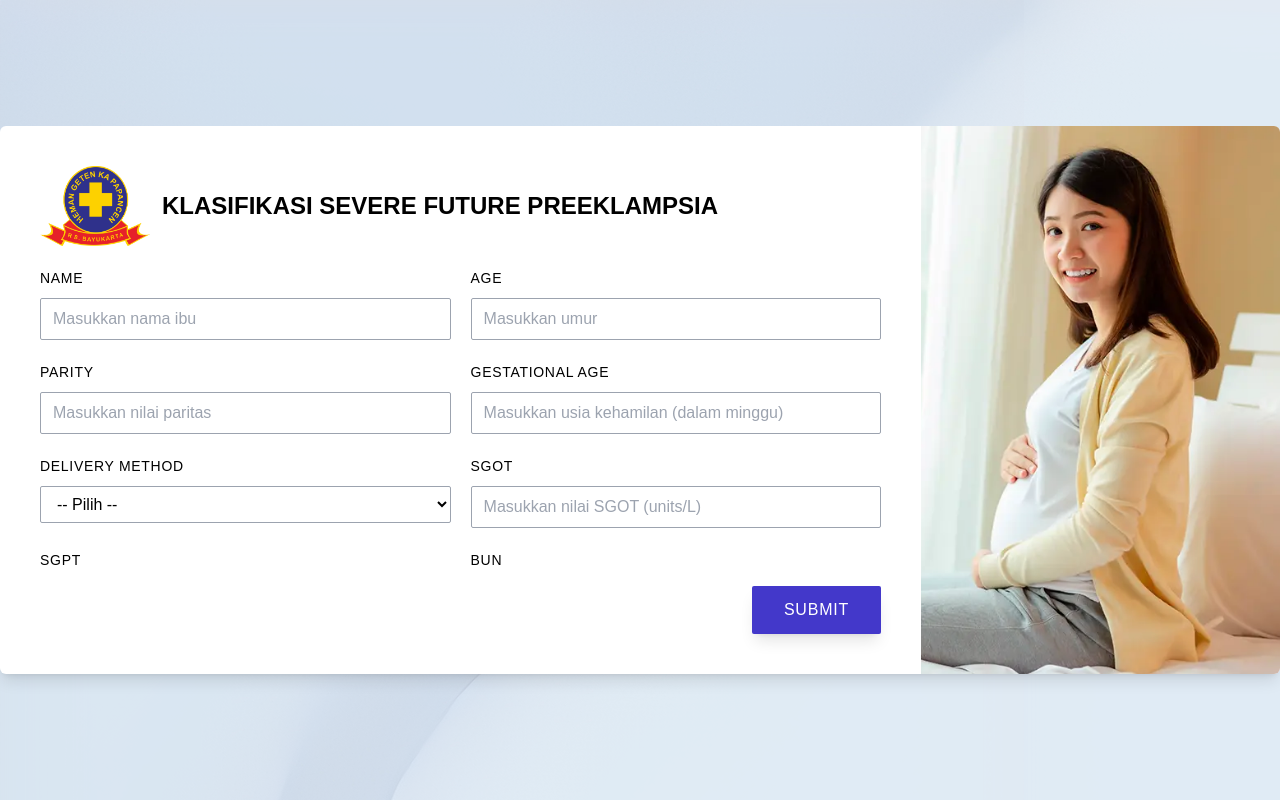
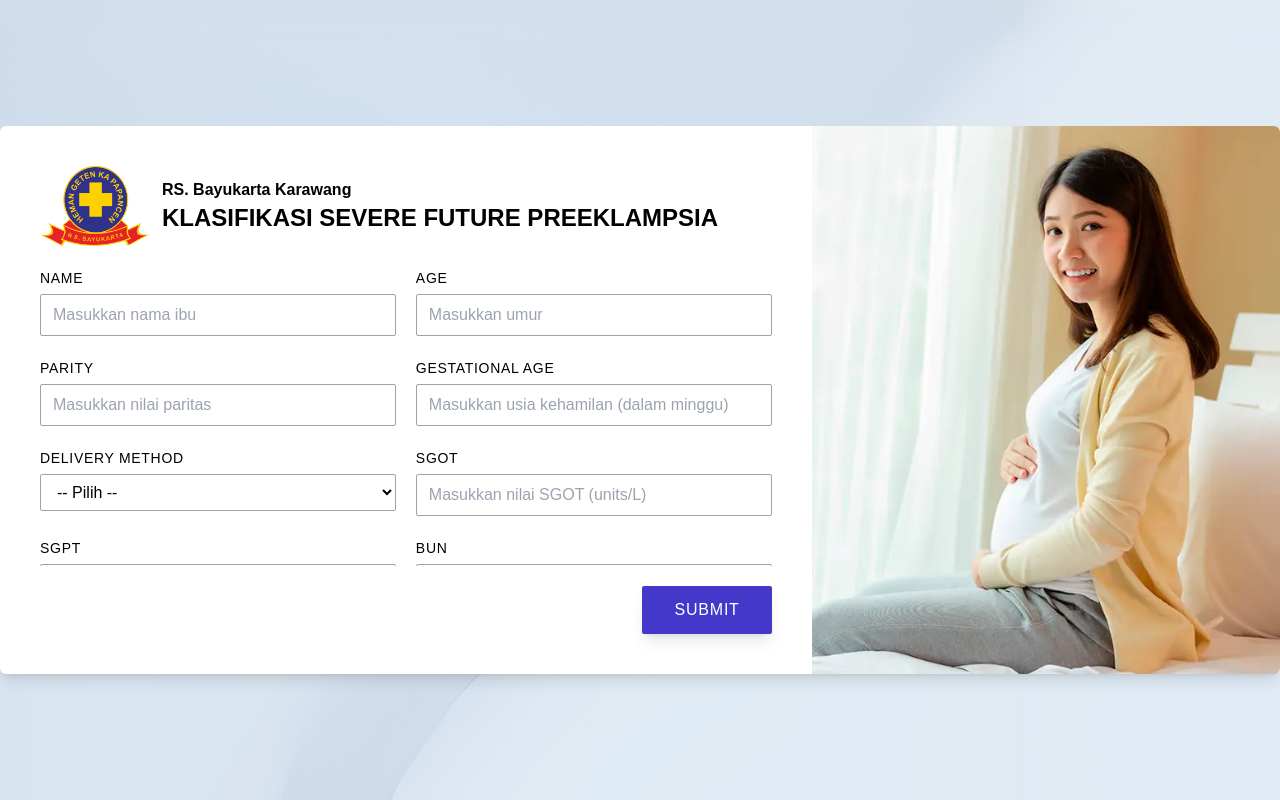
Before and after one commit to samuelber202/preeklampsi-app, a Flask app: page / in a window 1280 px wide. Run offline with Flask 3, Linux system fonts and the light colour scheme.

Commit message:
Update index.j2 again

```diff
--- a/static/css/output.css
+++ b/static/css/output.css
@@ -660,12 +660,26 @@
   font-weight: 700;
 }
 
+.font-semibold {
+  font-weight: 600;
+}
+
 .uppercase {
   text-transform: uppercase;
 }
 
 * {
   font-family: "Poppins", sans-serif;
+}
+
+.logo {
+  width: 110px;
+}
+
+@media not all and (min-width: 640px) {
+  .logo {
+    width: 90px;
+  }
 }
 
 body {
@@ -680,7 +694,7 @@
 }
 
 .form-control {
-  margin-top: 0.5rem;
+  margin-top: 0.25rem;
   width: 100%;
   border-radius: 0.125rem;
   border-width: 1px;
@@ -703,6 +717,13 @@
   --tw-ring-color: rgb(99 102 241 / var(--tw-ring-opacity));
 }
 
+@media not all and (min-width: 640px) {
+  .form-control {
+    font-size: 0.875rem;
+    line-height: 1.25rem;
+  }
+}
+
 .btn {
   border-radius: 0.125rem;
   --tw-bg-opacity: 1;
@@ -720,6 +741,13 @@
   box-shadow: var(--tw-ring-offset-shadow, 0 0 #0000), var(--tw-ring-shadow, 0 0 #0000), var(--tw-shadow);
 }
 
+@media not all and (min-width: 640px) {
+  .btn {
+    font-size: 0.875rem;
+    line-height: 1.25rem;
+  }
+}
+
 .card {
   overflow: hidden;
   border-radius: 0.375rem;
@@ -728,6 +756,29 @@
   --tw-shadow: 0 10px 15px -3px rgb(0 0 0 / 0.1), 0 4px 6px -4px rgb(0 0 0 / 0.1);
   --tw-shadow-colored: 0 10px 15px -3px var(--tw-shadow-color), 0 4px 6px -4px var(--tw-shadow-color);
   box-shadow: var(--tw-ring-offset-shadow, 0 0 #0000), var(--tw-ring-shadow, 0 0 #0000), var(--tw-shadow);
+}
+
+/* width */
+
+::-webkit-scrollbar {
+  width: 6px;
+}
+
+/* Handle */
+
+::-webkit-scrollbar-thumb {
+  border-radius: 10px;
+  --tw-bg-opacity: 1;
+  background-color: rgb(209 213 219 / var(--tw-bg-opacity));
+  opacity: 0.5;
+}
+
+/* Handle on hover */
+
+::-webkit-scrollbar-thumb:hover {
+  --tw-bg-opacity: 1;
+  background-color: rgb(156 163 175 / var(--tw-bg-opacity));
+  opacity: 0.5;
 }
 
 @media not all and (min-width: 640px) {
@@ -742,4 +793,14 @@
   .max-sm\:flex-col {
     flex-direction: column;
   }
+
+  .max-sm\:text-sm {
+    font-size: 0.875rem;
+    line-height: 1.25rem;
+  }
+
+  .max-sm\:text-xl {
+    font-size: 1.25rem;
+    line-height: 1.75rem;
+  }
 }
--- a/templates/index.j2
+++ b/templates/index.j2
@@ -14,11 +14,15 @@
               class="logo"
               src="{{ url_for('static', filename='img/logo.png') }}"
               alt="logo"
-              width="110px"
             />
-            <h1 class="judul uppercase font-bold ml-3 text-2xl">
-              Klasifikasi Severe Future Preeklampsia
-            </h1>
+            <div
+              class="container flex flex-col font-semibold max-sm:text-sm  ml-3"
+            >
+              <p>RS. Bayukarta Karawang</p>
+              <h1 class="judul uppercase font-bold text-2xl max-sm:text-xl">
+                Klasifikasi Severe Future Preeklampsia
+              </h1>
+            </div>
           </div>
           <div class="container h-full">
             <form action="/predict" method="POST">
@@ -126,7 +130,7 @@
         </div>
         <div
           class="container flex justify-center items-center max-sm:hidden"
-          style="width: 40%;"
+          style="width: 60%;"
         >
           <img
             src="{{ url_for('static', filename='img/banner.png') }}"
```
Also changed, not shown: static/css/input.css (+21 -2 lines).
